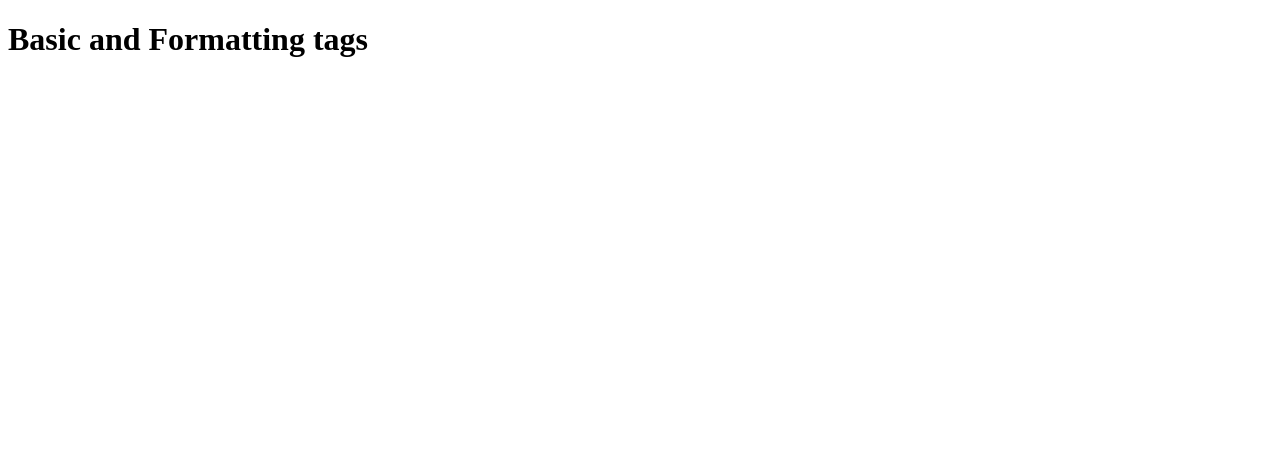
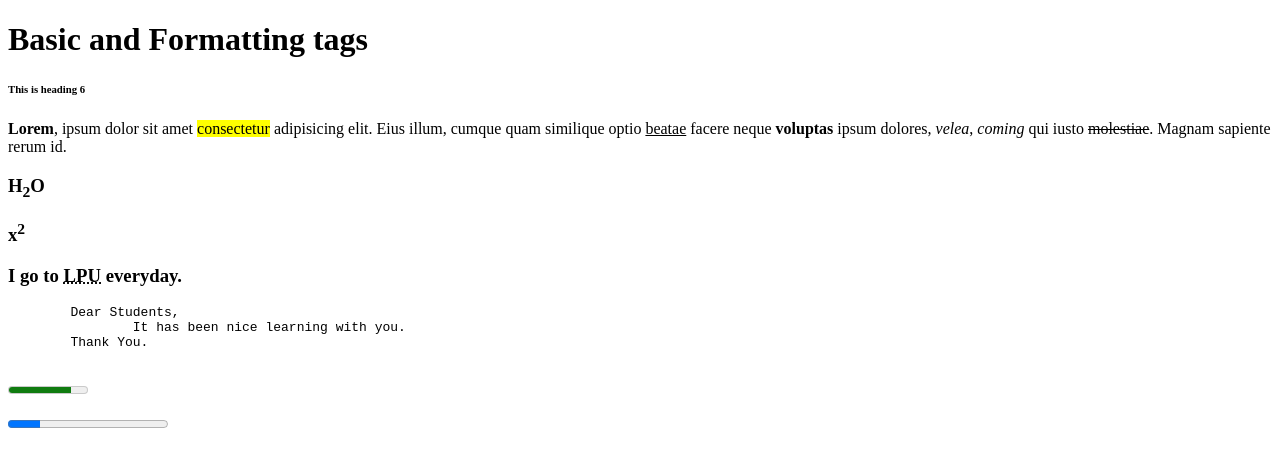
Before and after one commit to Subav11/Subav11.github.io, a plain HTML site: page HTML/index2.html in a window 1280 px wide. Drawn offline with Linux system fonts and the light colour scheme.

Commit message:
basic tags

```diff
--- a/HTML/index2.html
+++ b/HTML/index2.html
@@ -1,11 +1,42 @@
 <!DOCTYPE html>
 <html lang="en">
-<head>
-    <meta charset="UTF-8">
-    <meta name="viewport" content="width=device-width, initial-scale=1.0">
+  <head>
+    <meta charset="UTF-8" />
+    <meta name="viewport" content="width=device-width, initial-scale=1.0" />
     <title>Document</title>
-</head>
-<body>
+  </head>
+  <body>
     <h1>Basic and Formatting tags</h1>
-</body>
+    <h6>This is heading 6</h6>
+    <p>
+      <!-- ctrl+shift+p for wrap abbreviation  -->
+      <strong>Lorem</strong>, ipsum dolor sit amet
+      <mark>consectetur</mark> adipisicing elit. Eius illum, cumque quam
+      similique optio <u>beatae</u> facere neque <b>voluptas</b> ipsum dolores,
+      <em>velea</em>, <i>coming</i> qui iusto <del>molestiae</del>. Magnam
+      sapiente rerum id.
+    </p>
+    <p>
+        <h3>H<sub>2</sub>O
+        </h3>
+    </p>
+    <p>
+        <h3>x<sup>2</sup></h3>
+    </p>
+    <p>
+        <h3>I go to <abbr title="Lovely Professional University">LPU</abbr> everyday.</h3>
+    </p>
+    <p> <pre>
+        Dear Students,
+                It has been nice learning with you.
+        Thank You.
+    </pre>
+    </p>
+    <p>
+        <meter value="0.8"></meter>
+    </p>
+    <p>
+        <progress value="100" max="500"></progress>
+    </p>
+  </body>
 </html>
```
Also changed, not shown: HTML/index.html (+2 -2 lines), HTML/index1.html (+7 -0 lines).
